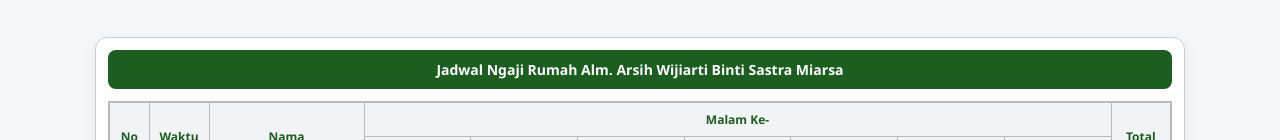
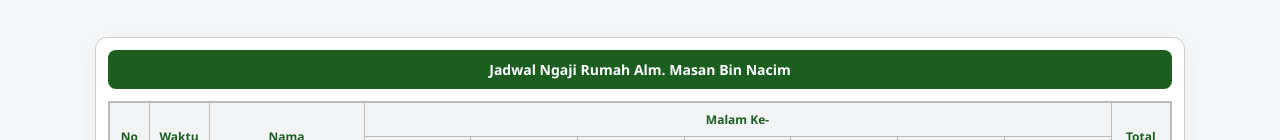
Before and after one commit to pusatpusat2004-cloud/absen-app, a plain HTML site: page absen.html in a window 1280 px wide. Shown: the part 205-345 px from the top of the page. Drawn offline with nearby package versions, Linux system fonts and the light colour scheme; no server answers.

Commit message:
Update title and table title in absen.html

```diff
--- a/absen.html
+++ b/absen.html
@@ -3,7 +3,7 @@
 <head>
     <meta charset="UTF-8">
     <meta name="viewport" content="width=device-width, initial-scale=1.0">
-    <title>Jadwal Ngaji Alm. Masan Bin Nacim</title>
+    <title>Jadwal Ngaji Rumah Alm. Masan Bin Nacim</title>
     <script src="https://cdn.jsdelivr.net/npm/xlsx@0.18.5/dist/xlsx.full.min.js"></script>
     <script src="https://cdn.jsdelivr.net/npm/html2canvas@1.4.1/dist/html2canvas.min.js"></script>
 
@@ -98,7 +98,7 @@
         </header>
 
         <div class="table-card">
-            <div class="table-title" id="title-wahid">Jadwal Ngaji Rumah Alm. Arsih Wijiarti Binti Sastra Miarsa</div>
+            <div class="table-title" id="title-wahid">Jadwal Ngaji Rumah Alm. Masan Bin Nacim</div>
             <div class="table-responsive">
                 <table>
                     <thead>
```
